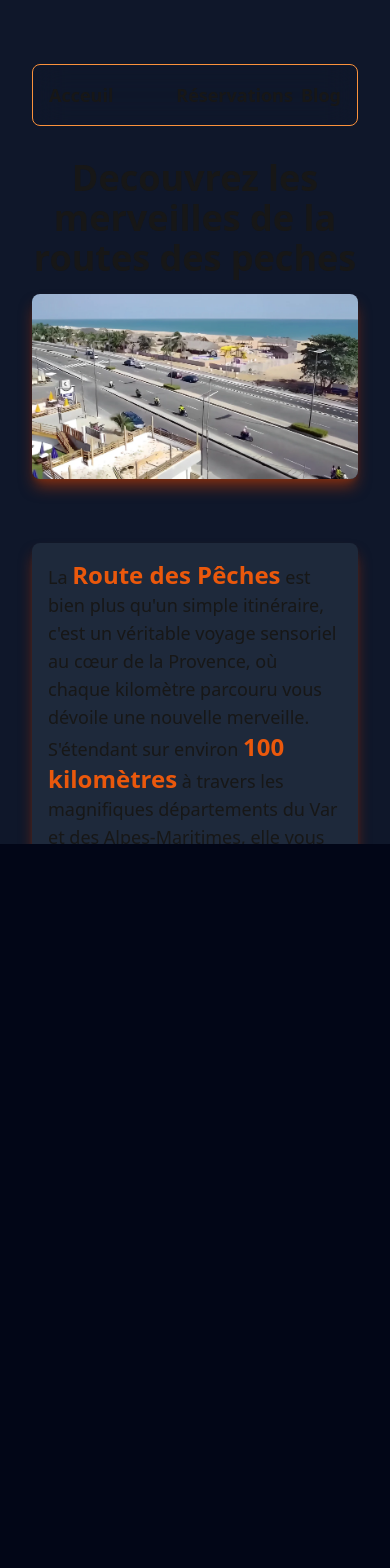
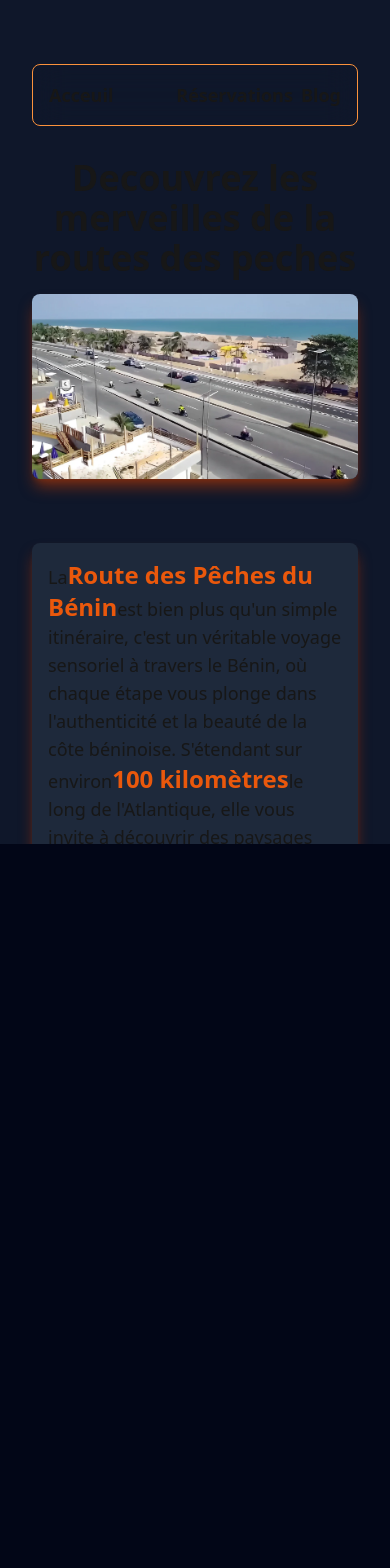
Before and after one commit to rayague/circuit-route-des-peches, a Next.js app: page /home in a window 390 px wide. Shown: the top 1568 px of the page. Built offline with nearby package versions, Linux system fonts and the light colour scheme.

Commit message:
correction

```diff
--- a/app/home/page.tsx
+++ b/app/home/page.tsx
@@ -1,11 +1,20 @@
 "use client";
 import Image from "next/image";
 import Link from "next/link";
+import { MapContainer, TileLayer, Marker, Popup } from "react-leaflet";
+import "leaflet/dist/leaflet.css";
+import { useState, useEffect } from "react";
+import dynamic from "next/dynamic";
+// import MapWithMarkers from "../../components/MapWithMarkers"
+
+const MapWithNoSSR = dynamic(() => import("../../components/MapWithMarkers"), {
+  ssr: false
+});
 
 export default function Home() {
   return (
     <div className="relative min-h-screen p-8 pb-12 gap-8 sm:p-8 bg-slate-900">
-      <div className=" sticky top-2 flex flex-row p-4 items-center justify-between w-full my-8 rounded-lg backdrop-blur-lg border border-orange-400 font-bold">
+      <div className=" sticky top-2 flex flex-row p-4 items-center justify-between w-full my-8 rounded-lg backdrop-blur-lg border border-orange-400 font-bold z-50">
         <Link href="" className="text-lg">
           Acceuil
         </Link>
@@ -32,45 +41,62 @@ export default function Home() {
       </div>
       <div className="w-full bg-slate-800 p-4 rounded-lg bo my-16  shadow-lg shadow-orange-900">
         <p className="text-lg font-light">
-          La{" "}
+          La
           <span className="text-2xl text-orange-600 font-bold">
-            Route des Pêches
-          </span>{" "}
+            Route des Pêches du Bénin
+          </span>
           est bien plus qu'un simple itinéraire, c'est un véritable voyage
-          sensoriel au cœur de la Provence, où chaque kilomètre parcouru vous
-          dévoile une nouvelle merveille. S'étendant sur environ{" "}
+          sensoriel à travers le Bénin, où chaque étape vous plonge dans
+          l'authenticité et la beauté de la côte béninoise. S'étendant sur
+          environ
           <span className="text-2xl text-orange-600 font-bold">
             100 kilomètres
-          </span>{" "}
-          à travers les magnifiques départements du Var et des Alpes-Maritimes,
-          elle vous invite à découvrir un paysage où la nature et l'authenticité
-          de la région se rencontrent à chaque virage. Au fil de la route, les
-          vergers de pêches s'étendent à perte de vue, offrant une explosion de
-          couleurs et de parfums grâce aux fruits mûrs, juteux et sucrés,
-          récoltés directement sur les arbres. Vous croiserez des villages
-          typiques de la Provence, comme Fréjus, où l'histoire romaine se mêle à
-          l'atmosphère méditerranéenne, et Puget-sur-Argens, un charmant village
-          aux rues étroites et pavées, où la douceur de vivre semble flotter
-          dans l'air. La route traverse également le massif de l'Esterel, dont
-          les montagnes aux formes sculptées par le vent et le temps offrent des
-          panoramas à couper le souffle sur la mer Méditerranée. Les plages
-          immaculées de la région, comme celles de Bormes-les-Mimosas, sont des
-          havres de paix parfaits pour se détendre après une journée de
-          découvertes. En chemin, ne manquez pas les marchés provençaux,
-          regorgeant de produits artisanaux locaux, où vous pourrez déguster des
-          pêches gorgées de soleil, des confitures maison, du miel parfumé, ou
-          encore des vins du Var aux arômes envoûtants. Les amateurs d'histoire
-          seront comblés par les vestiges antiques de Fréjus, avec son
-          amphithéâtre romain et son musée archéologique, témoins du riche passé
-          de cette région. La Route des Pêches est également un paradis pour les
-          amoureux de la nature et des activités de plein air : des randonnées
-          inoubliables dans le massif de l'Esterel aux activités nautiques le
-          long des plages. Chaque étape est une nouvelle occasion d'explorer les
-          paysages grandioses de la région, de goûter à des saveurs locales
-          exquises et de plonger dans un patrimoine culturel et naturel
-          incomparable. Ce parcours, parsemé de merveilles et de découvertes,
-          vous promet une immersion totale dans la beauté sauvage et la douceur
-          de vivre de la Provence.
+          </span>
+          le long de l'Atlantique, elle vous invite à découvrir des paysages
+          pittoresques, des plages magnifiques et des villages de pêcheurs
+          traditionnels. Au fil de la route, vous découvrirez de
+          <span className="text-2xl text-orange-600 font-bold">
+            nombreuses plages
+          </span>
+          comme la
+          <span className="text-2xl text-orange-600 font-bold">
+            plage de Fidjrossè
+          </span>
+          , la
+          <span className="text-2xl text-orange-600 font-bold">
+            plage de Grand-Popo
+          </span>
+          ou encore
+          <span className="text-2xl text-orange-600 font-bold">
+            la plage de Ouidah
+          </span>
+          , offrant des panoramas incroyables et un cadre idéal pour se détendre
+          ou pratiquer des activités nautiques. Les pêcheurs locaux vous
+          accueilleront avec leurs techniques traditionnelles de pêche et vous
+          pourrez savourer des poissons frais, gorgés de saveurs uniques.
+          <span className="text-2xl text-orange-600 font-bold">Ouidah</span>,
+          ville historique et haut lieu du vaudou, est un passage incontournable
+          où vous découvrirez son temple dédié à la religion vaudou et ses
+          vestiges historiques. Vous pourrez également visiter
+          <span className="text-2xl text-orange-600 font-bold">
+            la Route des Esclaves
+          </span>
+          , un lieu de mémoire incontournable du passé du Bénin. En chemin, vous
+          traverserez des villages de pêcheurs comme
+          <span className="text-2xl text-orange-600 font-bold">Locogohoué</span>
+          ou <span className="text-2xl text-orange-600 font-bold">Ganvié</span>–
+          un village construit sur pilotis au cœur du lac Nokoué, souvent
+          surnommé la "Venise de l'Afrique". Ce trajet est aussi un véritable
+          parcours culinaire avec les poissons grillés, le
+          <span className="text-2xl text-orange-600 font-bold">
+            riz béninois
+          </span>
+          , les sauces épicées et autres spécialités locales que vous pourrez
+          déguster sur les marchés ou dans les restaurants typiques du bord de
+          mer. La Route des Pêches du Bénin vous invite donc à un voyage
+          inoubliable à travers la culture, l'histoire et les paysages du pays,
+          tout en vous offrant une immersion dans la vie locale des pêcheurs et
+          des habitants de la région.
         </p>
       </div>
 
@@ -184,6 +210,76 @@ export default function Home() {
           />
         </div>
       </div>
+
+      <div className="my-8">
+        <div className="grid grid-cols-1 sm:grid-cols-2 md:grid-cols-2 lg:grid-cols-3 gap-4 ">
+          <div className="mx-auto rounded-md bg-slate-700 w-full h-72 shadow-lg shadow-orange-900 overflow-hidden ">
+            <video className="w-full h-full object-cover" controls>
+              <source src="/path/to/video1.mp4" type="video/mp4" />
+              Your browser does not support the video tag.
+            </video>
+          </div>
+          <div className="mx-auto rounded-md bg-slate-700 w-full h-72 shadow-lg shadow-orange-900 overflow-hidden">
+            <video className="w-full h-full object-cover" controls>
+              <source src="/path/to/video2.mp4" type="video/mp4" />
+              Your browser does not support the video tag.
+            </video>
+          </div>
+          <div className="mx-auto rounded-md bg-slate-700 w-full h-72 shadow-lg shadow-orange-900 overflow-hidden">
+            <video className="w-full h-full object-cover" controls>
+              <source src="/path/to/video3.mp4" type="video/mp4" />
+              Your browser does not support the video tag.
+            </video>
+          </div>
+          <div className="mx-auto rounded-md bg-slate-700 w-full h-72 shadow-lg shadow-orange-900 overflow-hidden">
+            <video className="w-full h-full object-cover" controls>
+              <source src="/path/to/video4.mp4" type="video/mp4" />
+              Your browser does not support the video tag.
+            </video>
+          </div>
+          <div className="mx-auto rounded-md bg-slate-700 w-full h-72 shadow-lg shadow-orange-900 overflow-hidden">
+            <video className="w-full h-full object-cover" controls>
+              <source src="/path/to/video5.mp4" type="video/mp4" />
+              Your browser does not support the video tag.
+            </video>
+          </div>
+        </div>
+      </div>
+
+      <div className="my-8">
+        <h1 className="font-bold text-5xl my-5 text-center">
+          La Route des Pêches - Carte Interactive
+        </h1>
+        <div className="mx-auto rounded-md bg-slate-700 w-full h-72 shadow-lg shadow-orange-900">
+          {/* <MapWithNoSSR /> */}
+        </div>
+      </div>
+
+      <div className="my-8">
+        <h1 className="font-bold text-5xl my-5 text-center">
+          Vidéos de Témoignages
+        </h1>
+        <div className="grid grid-cols-1 md:grid-cols-2 gap-4">
+          <div className="mx-auto rounded-md bg-slate-700 w-full h-72 shadow-lg shadow-orange-900 overflow-hidden">
+            <h2 className="text-2xl font-semibold text-center text-white mt-4">
+              Témoignage 1
+            </h2>
+            <video className="w-full h-full object-cover" controls>
+              <source src="/path/to/testimonial1.mp4" type="video/mp4" />
+              Votre navigateur ne supporte pas la balise vidéo.
+            </video>
+          </div>
+          <div className="mx-auto rounded-md bg-slate-700 w-full h-72 shadow-lg shadow-orange-900 overflow-hidden">
+            <h2 className="text-2xl font-semibold text-center text-white mt-4">
+              Témoignage 2
+            </h2>
+            <video className="w-full h-full object-cover" controls>
+              <source src="/path/to/testimonial2.mp4" type="video/mp4" />
+              Votre navigateur ne supporte pas la balise vidéo.
+            </video>
+          </div>
+        </div>
+      </div>
     </div>
   );
 }
--- /dev/null
+++ b/components/MapWithMarkers.tsx
@@ -0,0 +1,102 @@
+// components/MapWithMarkers.js
+import {
+  MapContainer,
+  TileLayer,
+  Marker,
+  Popup,
+  Polyline
+} from "react-leaflet";
+import L from "leaflet";
+import { useState } from "react";
+
+// Liste des points d'intérêt de la Route des Pêches au Bénin
+const pointsOfInterest = [
+  {
+    title: "Port de pêche de Cotonou",
+    description: "Le port de pêche de Cotonou est le plus grand du Bénin.",
+    coordinates: [6.3665, 2.4224] // Cotonou
+  },
+  {
+    title: "Plage de Fidjrossè",
+    description: "Plage emblématique, très prisée des locaux et des touristes.",
+    coordinates: [6.34, 2.4415] // Fidjrossè
+  },
+  {
+    title: "Cotonou",
+    description: "La capitale économique du Bénin, un centre urbain dynamique.",
+    coordinates: [6.3665, 2.4272] // Cotonou centre
+  },
+  {
+    title: "Ouidah",
+    description: "Ville historique et centre de la culture vaudou.",
+    coordinates: [6.3537, 2.0873] // Ouidah
+  },
+  {
+    title: "Grand-Popo",
+    description: "Plage magnifique et village de pêcheurs traditionnels.",
+    coordinates: [6.3528, 1.9659] // Grand-Popo
+  },
+  {
+    title: "Locogohoué",
+    description:
+      "Petit village de pêcheurs avec une belle vue sur l'Atlantique.",
+    coordinates: [6.4344, 1.9602] // Locogohoué
+  }
+];
+
+// Route des pêches (coordonnées approximatives pour dessiner la ligne)
+const routeCoordinates = [
+  [6.3665, 2.4224], // Port de pêche de Cotonou
+  [6.34, 2.4415], // Plage de Fidjrossè
+  [6.3537, 2.0873], // Ouidah
+  [6.3528, 1.9659], // Grand-Popo
+  [6.4344, 1.9602] // Locogohoué
+];
+
+export default function MapWithMarkers() {
+  const position = [6.3665, 2.4272]; // Point central de la carte (Cotonou)
+
+  return (
+    <MapContainer
+      center={position}
+      zoom={8} // Zoom initial
+      style={{ height: "100%", width: "100%" }}
+      maxBounds={[
+        [37.0, -20.0], // Limites en haut à gauche de l'Afrique
+        [-35.0, 51.0] // Limites en bas à droite de l'Afrique
+      ]}
+      maxBoundsViscosity={1.0}
+    >
+      <TileLayer
+        url="https://{s}.tile.openstreetmap.org/{z}/{x}/{y}.png"
+        attribution='&copy; <a href="https://www.openstreetmap.org/copyright">OpenStreetMap</a> contributors'
+      />
+
+      {/* Marqueurs pour les points d'intérêt */}
+      {pointsOfInterest.map((poi, index) => (
+        <Marker
+          key={index}
+          position={poi.coordinates}
+          icon={
+            new L.Icon({
+              iconUrl:
+                "https://unpkg.com/leaflet@1.7.1/dist/images/marker-icon.png",
+              iconSize: [25, 41],
+              iconAnchor: [12, 41],
+              popupAnchor: [1, -34]
+            })
+          }
+        >
+          <Popup>
+            <strong>{poi.title}</strong>
+            <br />
+            {poi.description}
+          </Popup>
+        </Marker>
+      ))}
+
+      {/* Trace de la Route des Pêches */}
+      <Polyline positions={routeCoordinates} color="blue" weight={5} />
+    </MapContainer>
+  );
+}
--- a/package.json
+++ b/package.json
@@ -14,17 +14,20 @@
     "@fortawesome/react-fontawesome": "^0.2.2",
     "framer-motion": "^11.18.1",
     "gsap": "^3.12.7",
+    "leaflet": "^1.9.4",
     "next": "15.1.0",
     "nextjs-simple-typewriter": "^5.2.2",
     "pannellum": "^2.5.6",
     "react": "^19.0.0",
     "react-dom": "^19.0.0",
+    "react-leaflet": "^5.0.0",
     "react-native-vector-icons": "^10.2.0",
     "react-toastify": "^11.0.2",
     "three": "^0.172.0"
   },
   "devDependencies": {
     "@eslint/eslintrc": "^3",
+    "@types/leaflet": "^1.9.16",
     "@types/node": "^20",
     "@types/pannellum": "^2.5.0",
     "@types/react": "19.0.7",
```
Also changed, not shown: 1 other file (tests, documents, lock files or other folders).
